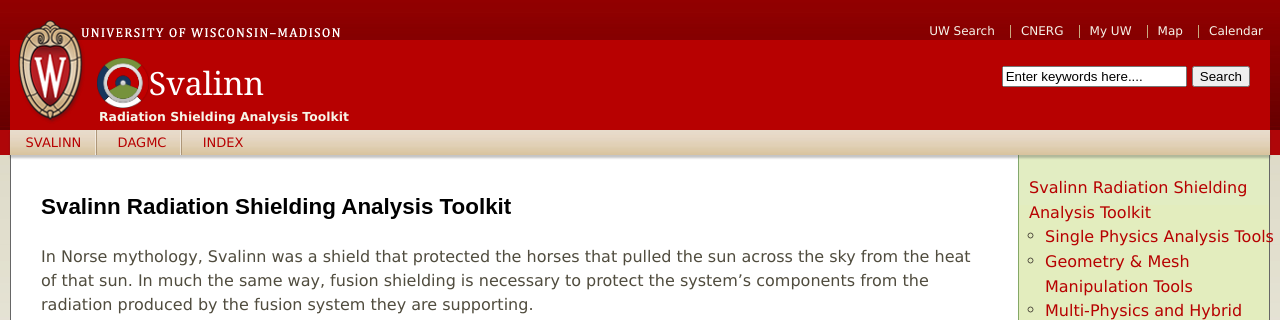
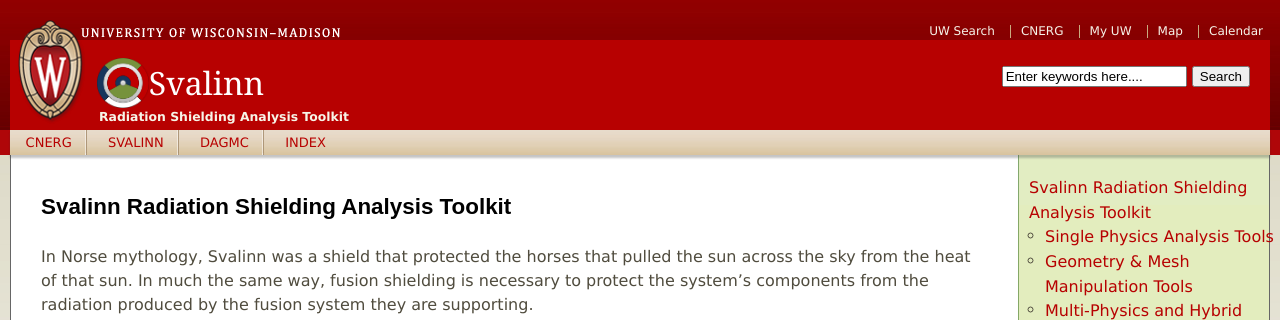
Before and after one commit to svalinn/svalinn.github.com, a Sphinx documentation site: the page built from source/index.rst, in a window 1280 px wide. Shown: the top 320 px of the page. Built offline with Sphinx 7.4.7, drawn with Linux system fonts in a browser that asks for light colours.

Commit message:
Add CNERG link to menu

```diff
--- a/source/_themes/uwtheme/layout.html
+++ b/source/_themes/uwtheme/layout.html
@@ -14,6 +14,7 @@
     <div id="nav" class="main-menu-container">
       <ul id="menu-main" class="sf-menu">
         {%- block rootrellink %}
+        <li class="menu-item"><a href="http://cnerg.github.io">CNERG</a></li>
         <li class="menu-item"><a href="{{ pathto(master_doc) }}">{{ shorttitle|e }}</a></li>
         <li class="menu-item"><a href="DAGMC">DAGMC</a></li>
         {%- endblock %}
```
